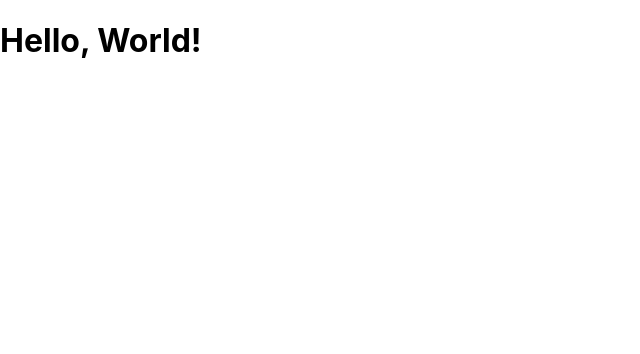
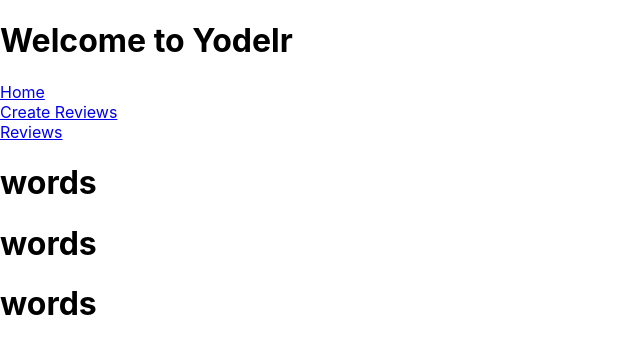
Before and after one commit to kohara321/yodelr, a React (Create React App) app in the folder yodelr-client/: page / in a window 1280 px wide. Shown: the top 354 px of the page, without its empty margins (0-640 px from the left). Built offline with nearby package versions, Linux system fonts and the light colour scheme.

Commit message:
created NavBar

```diff
--- a/yodelr-client/package.json
+++ b/yodelr-client/package.json
@@ -6,7 +6,9 @@
     "@testing-library/jest-dom": "^5.16.4",
     "@testing-library/react": "^13.3.0",
     "@testing-library/user-event": "^13.5.0",
+    "bootstrap": "^5.1.3",
     "react": "^18.2.0",
+    "react-bootstrap": "^2.4.0",
     "react-dom": "^18.2.0",
     "react-scripts": "5.0.1",
     "web-vitals": "^2.1.4"
--- a/yodelr-client/src/components/App.js
+++ b/yodelr-client/src/components/App.js
@@ -1,8 +1,20 @@
 import React from 'react';
+import Home from './Home';
+import NavBar from './NavBar';
+import Reviews from './Reviews';
+import Gamelist from './Gamelist';
+import CreateReviews from './CreateReviews';
+
 
 function App(){
     return(
-        <h1>Hello, World!</h1>
+        <div>
+          <Home />
+          <NavBar />
+          <Reviews />
+          <Gamelist />
+          <CreateReviews />
+        </div>
     )
 }
 
--- a/yodelr-client/src/components/CreateReviews.js
+++ b/yodelr-client/src/components/CreateReviews.js
@@ -1,3 +1,9 @@
 import React from 'react';
 //will contain the form element
+    function CreateReviews(){
+        return(
+            <h1>words</h1>
+        );
+    }
+
 export default CreateReviews;
--- a/yodelr-client/src/components/Gamelist.js
+++ b/yodelr-client/src/components/Gamelist.js
@@ -1,3 +1,8 @@
 import React from 'react';
 // we can use this file to nest the api
+function Gamelist(){
+    return(
+        <h1>words</h1>
+    );
+}
 export default Gamelist;
--- a/yodelr-client/src/components/Home.js
+++ b/yodelr-client/src/components/Home.js
@@ -1,3 +1,11 @@
-import React from 'react';
-//contains the home page information
+import React from "react";
+
+function Home() {
+    return (
+        <div id="home">
+            <h1>Welcome to Yodelr</h1>
+        </div>
+    );
+}
+
 export default Home;
--- a/yodelr-client/src/components/NavBar.js
+++ b/yodelr-client/src/components/NavBar.js
@@ -1,3 +1,16 @@
 import React from 'react';
 //all elements that relate to the navigation buttons
+
+    function NavBar() {
+        return (
+            <nav>
+                <a href="#home">Home</a>
+                <br></br>
+                <a href="#createreviews">Create Reviews</a>
+                <br></br>
+                <a href="#reviews">Reviews</a>
+            </nav>
+        );
+    }
+
 export default NavBar;
--- a/yodelr-client/src/components/Reviews.js
+++ b/yodelr-client/src/components/Reviews.js
@@ -1,3 +1,8 @@
 import React from 'react';
 //page where we can "search" all the reviews
+function Reviews(){
+    return(
+        <h1>words</h1>
+    );
+}
 export default Reviews;
```
Also changed, not shown: 1 other file (tests, documents, lock files or other folders).
